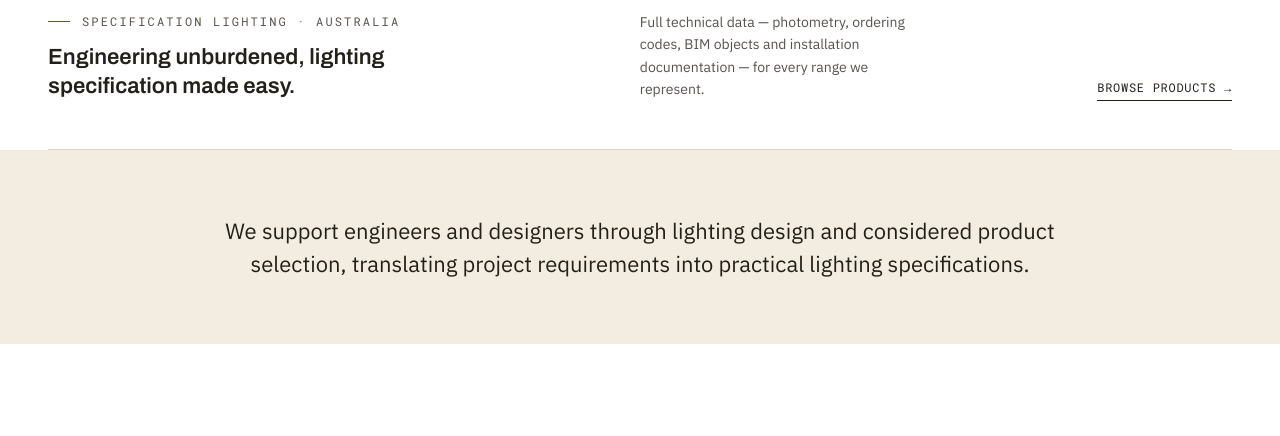
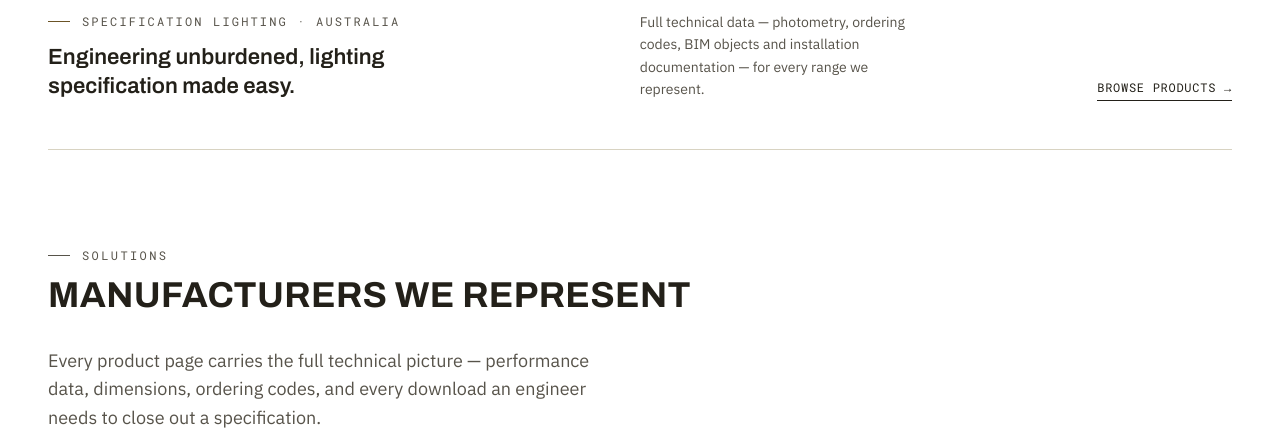
Before and after one commit to peterees01-commits/website, a plain HTML site: page index.html in a window 1280 px wide. Shown: the part 635-1071 px from the top of the page. Drawn offline with Linux system fonts and the light colour scheme.

Commit message:
Remove the mission statement banner above the manufacturers section
Redundant with the hero's tagline/lede, and read as generic filler
rather than saying anything specific.

Co-Authored-By: Claude Sonnet 5 <noreply@anthropic.com>
Claude-Session: https://claude.ai/code/session_01R4sWaaqKu1iVMbbzze3tzg

```diff
--- a/assets/css/components.css
+++ b/assets/css/components.css
@@ -470,15 +470,6 @@
   color: var(--text-muted-on-dark);
 }
 
-.mission-statement__text {
-  max-width: 64ch;
-  margin-inline: auto;
-  text-align: center;
-  font-size: var(--text-lg);
-  line-height: 1.5;
-  color: var(--ink);
-}
-
 /* =========================================================
    Product cards / grid
 ========================================================= */
--- a/index.html
+++ b/index.html
@@ -68,12 +68,6 @@
     </div>
   </section>
 
-  <section class="section section--tight mission-statement">
-    <div class="section__inner">
-      <p class="mission-statement__text">We support engineers and designers through lighting design and considered product selection, translating project requirements into practical lighting specifications.</p>
-    </div>
-  </section>
-
   <section class="section section--surface" id="products">
     <div class="section__inner">
       <div class="section__head">
```
